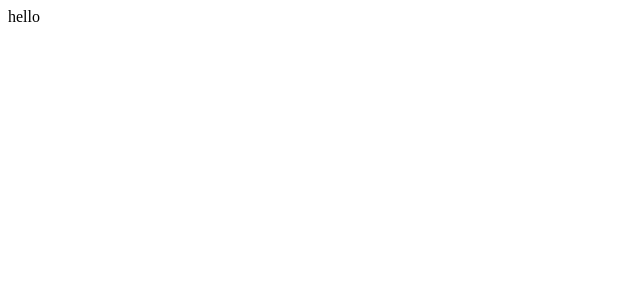
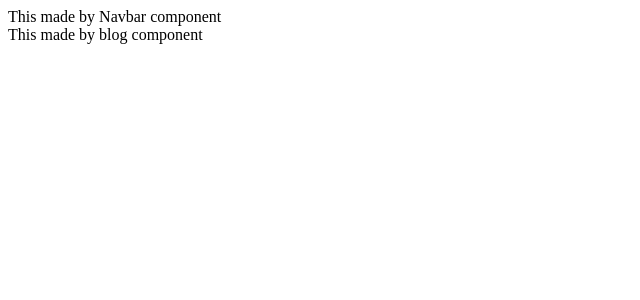
Before and after one commit to ASECU-Cloud/MERN-Agung, a React (Create React App) app: page / in a window 1280 px wide. Shown: the top 300 px of the page, without its empty margins (0-640 px from the left). Built offline with nearby package versions, Linux system fonts and the light colour scheme.

Commit message:
something

```diff
--- a/src/App.js
+++ b/src/App.js
@@ -1,8 +1,13 @@
+import Blog from "./Parts/Blog";
+import Navbar from "./Parts/Navbar";
+
 
 function App() {
   return (
     <div>
-      hello
+      <Navbar/>
+      <Blog/>
+
     </div>
   );
 }
--- /dev/null
+++ b/src/Parts/Blog.jsx
@@ -0,0 +1,9 @@
+function Blog() {
+    return(
+        <div>
+            This made by blog component
+        </div>
+    )
+}
+
+export default Blog
--- /dev/null
+++ b/src/Parts/Navbar.jsx
@@ -0,0 +1,9 @@
+function Navbar() {
+    return(
+        <div>
+            This made by Navbar component
+        </div>
+    )
+}
+
+export default Navbar
```
Also changed, not shown: src/components/Blog.jsx (deleted), src/components/Navbar.jsx (deleted), 1 other file (tests, documents, lock files or other folders).
